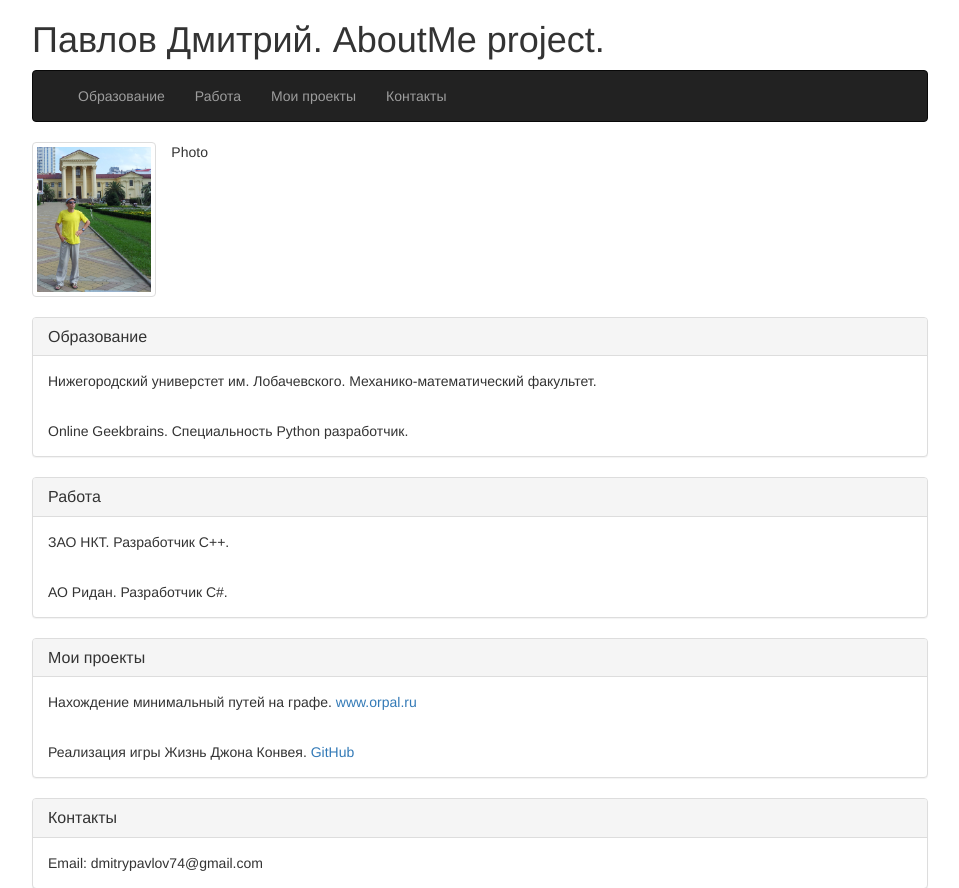
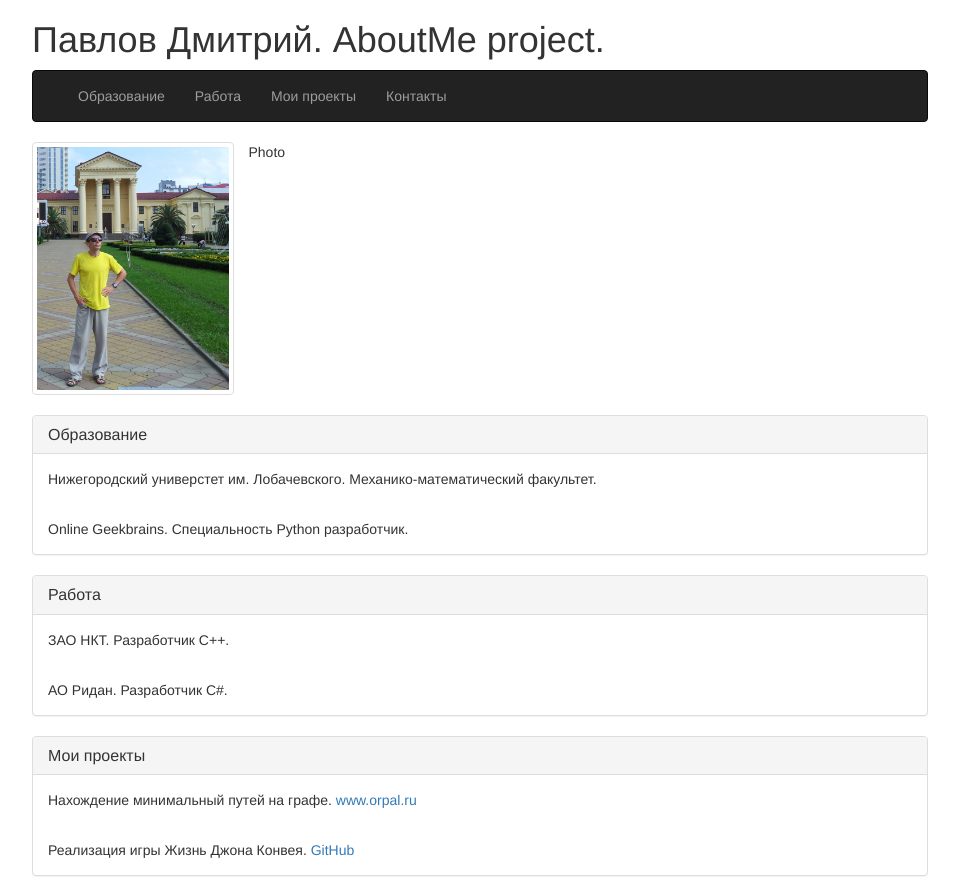
Before and after one commit to dmitry741/django_released, a Django app: page / in a window 1280 px wide. Shown: the top 888 px of the page, without its empty margins (28-987 px from the left). Run offline with Django 3.2, Linux system fonts and the light colour scheme; some libraries are stand-ins or nearby versions.

Commit message:
home_work for lesson2 is ready
ridan

```diff
--- a/first_app_django/templates/index.html
+++ b/first_app_django/templates/index.html
@@ -56,7 +56,7 @@
     </nav>
 
     <div class="row">
-        <div class="col-xs-5 col-md-2">
+        <div class="col-xs-5 col-md-3">
             <a href="#" class="thumbnail">
                 <img src='{% static "images/sochi_2016.jpg" %}' alt="photo">
             </a>
```
